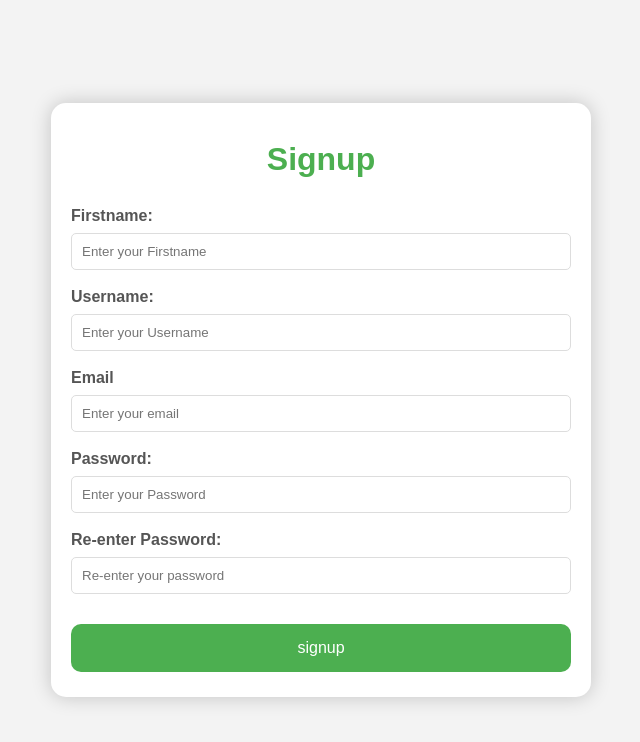
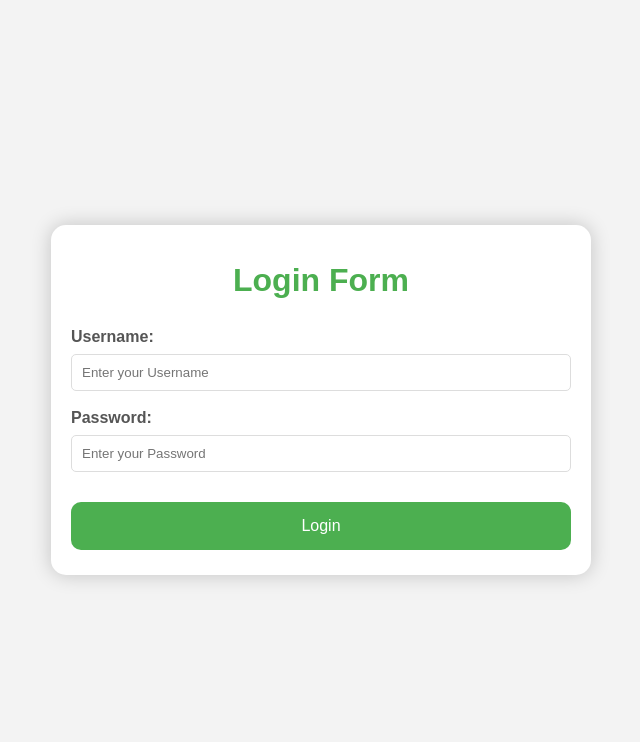
Before and after one commit to jalugunaganikhitha/Nikhitha, a plain HTML site: page index.html in a window 1280 px wide. Shown: the whole page, without its empty margins (319-959 px from the left). Drawn offline with Linux system fonts and the light colour scheme.

Commit message:
Add files via upload

```diff
--- a/index.html
+++ b/index.html
@@ -1,26 +1,35 @@
 <!DOCTYPE html>
 <html>
 <head>
-      <title>HTML Signup </title>
+      <title>HTML Login Form</title>
       <link rel="stylesheet" href="style.css">
 </head>
 <body>
       <div class="main">
-        <h1>Signup</h1>
-           <form action="">
-            <label for="first">Firstname:</label>
-              <input type="text" id="first" name="first" placeholder="Enter your Firstname" required>
-              <label for="first">Username:</label>
-              <input type="text" id="first" name="first" placeholder="Enter your Username" required>
-              <label for="email">Email</label>
-              <input type="text"  id="email" name="email" placeholder="Enter your email" required>
-              <label for="password">Password:</label>
-              <input type="password"id="password" name="password"placeholder="Enter your Password" required>
-              <label for="first">Re-enter Password:</label>
-              <input type="text" id="first" name="first" placeholder="Re-enter your password" required/>
-              <div class="wrap">
-                  <button type="signup"onclick="solve()">signup</button>
-              </div>
+            <h1>Login Form</h1>
+            <form action="">
+                  <label for="first">
+                        Username:
+                  </label>
+                  <input type="text"
+                         id="first"
+                         name="first"
+                         placeholder="Enter your Username" required>
+
+                  <label for="password">
+                        Password:
+                  </label>
+                  <input type="password"
+                         id="password"
+                         name="password"
+                         placeholder="Enter your Password" required>
+
+                  <div class="wrap">
+                    <button type="Login"
+                                onclick="solve()">
+                              Login
+                        </button>
+                  </div>
             </form>
       </div>
 </body>
```
